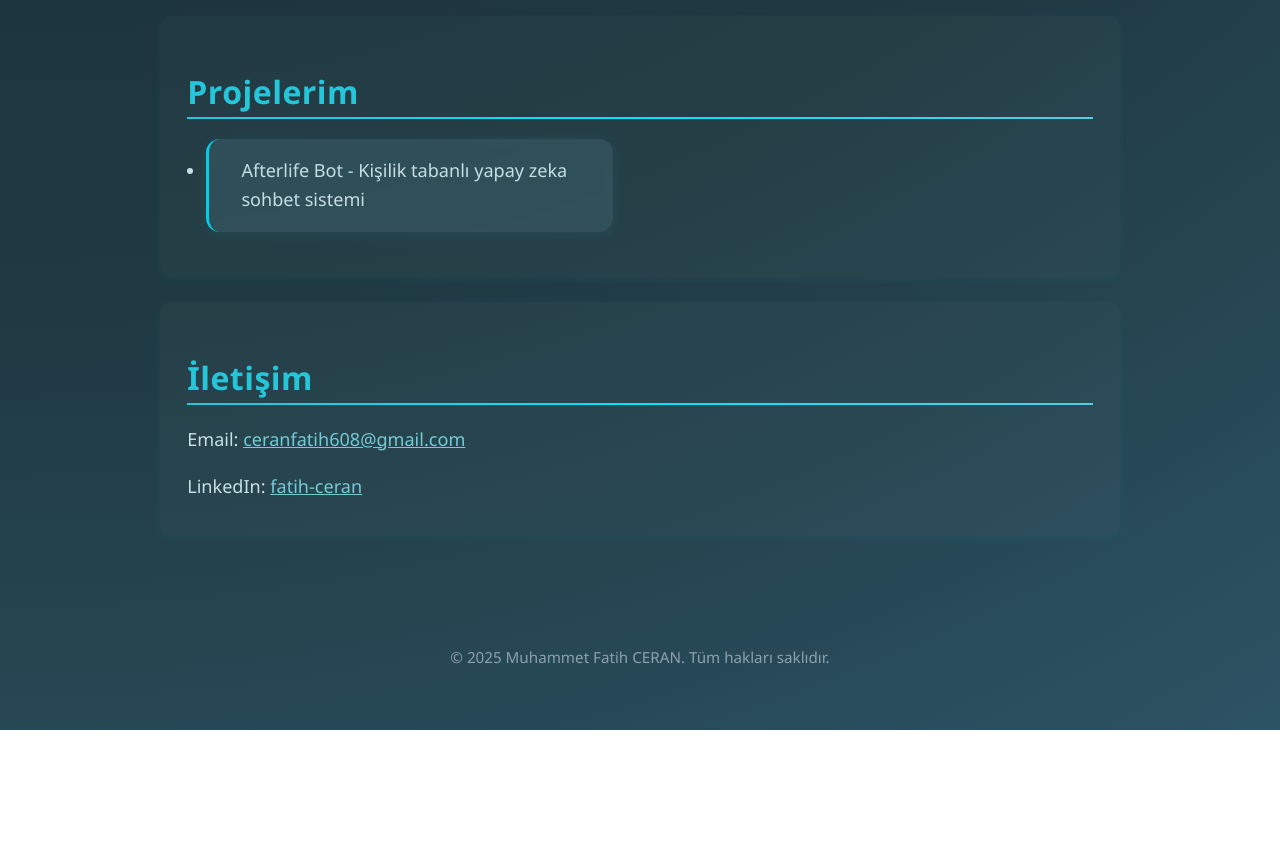
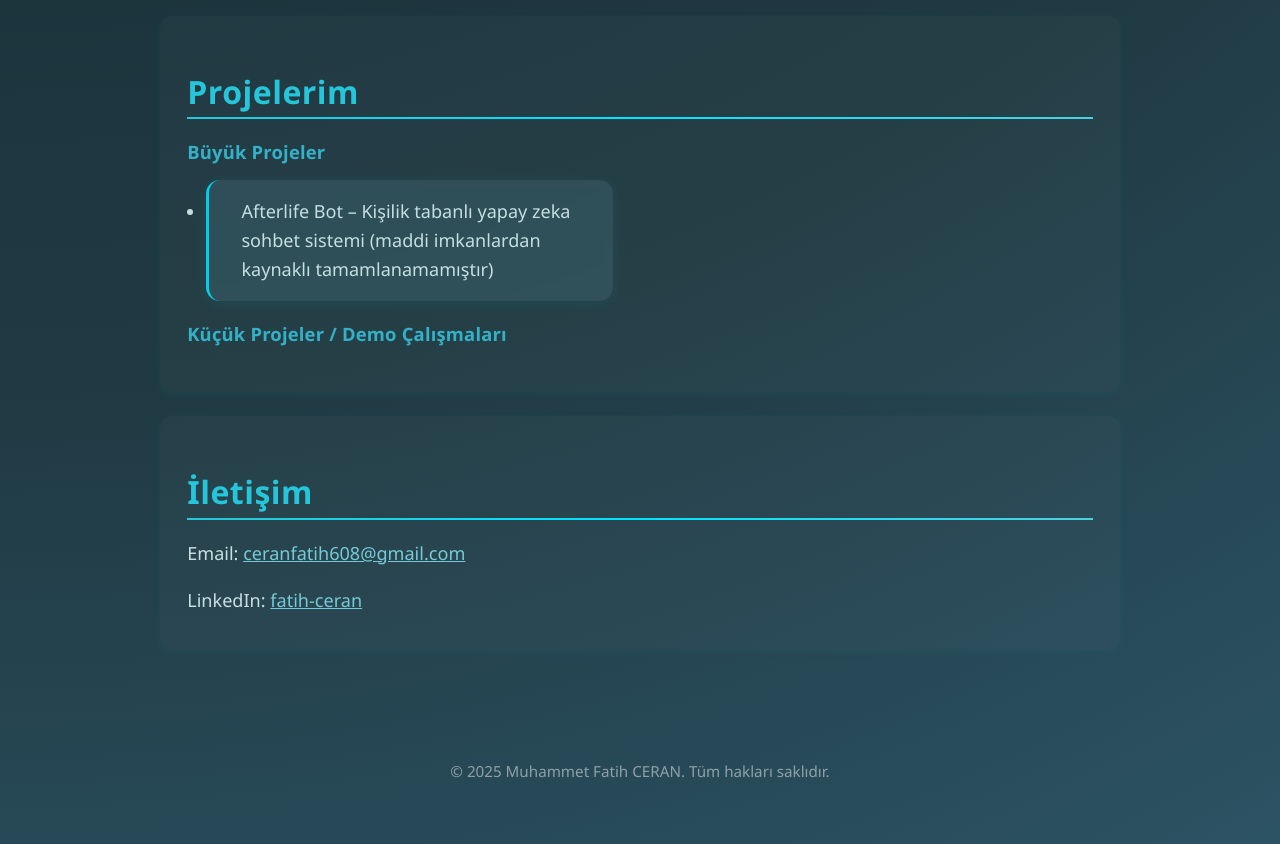
Before and after one commit to Erroberer/portfolio-site, a React (Vite) app: page / in a window 1280 px wide. Shown: the part 1440-2284 px from the top of the page. Before the commit the page ends 2170 px from the top, so only its background shows below. Built offline with nearby package versions, Linux system fonts and the light colour scheme.

Commit message:
küçük proje ve demolar

```diff
--- a/src/App.jsx
+++ b/src/App.jsx
@@ -103,10 +103,24 @@ const App = () => {
 
         <section id="projeler">
           <h2>Projelerim</h2>
-          <ul className="project-list">
 
-            <li className="project-card">Afterlife Bot - Kişilik tabanlı yapay zeka sohbet sistemi</li>
-          </ul>
+          <div className="project-category">
+            <h3>Büyük Projeler</h3>
+            <ul className="project-list">
+              <li className="project-card">
+                Afterlife Bot – Kişilik tabanlı yapay zeka sohbet sistemi (maddi imkanlardan kaynaklı tamamlanamamıştır)
+              </li>
+              {/* Buraya başka büyük projelerin de eklenir */}
+            </ul>
+          </div>
+
+          <div className="project-category">
+            <h3>Küçük Projeler / Demo Çalışmaları</h3>
+            <ul className="project-list">
+
+              {/* Küçük başka örnekler ekle */}
+            </ul>
+          </div>
         </section>
 
         <section id="iletisim">
```
